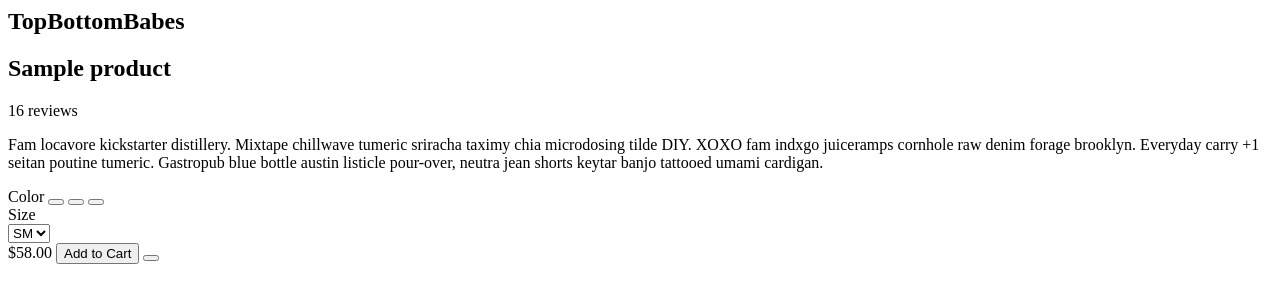
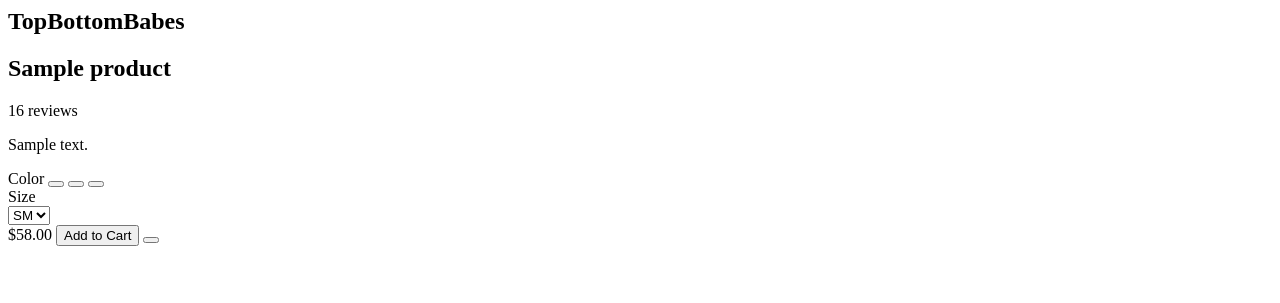
Before and after one commit to jsnyde0/topbottombabes, a Django app: template templates/products/product_detail_content.html in a window 1280 px wide. Shown: the top 303 px of the page. Run offline with Django 5.2, Linux system fonts and the light colour scheme; the template is opened without the code that fills it: values that come from a table or form of the project are taken from there, others are empty; tables that the repository leaves empty hold one stand-in row (values such as "Sample post").

Commit message:
setting product description in product detail page

```diff
--- a/templates/products/product_detail_content.html
+++ b/templates/products/product_detail_content.html
@@ -16,7 +16,7 @@
                   <!-- Social media icons remain unchanged -->
                 </span>
               </div>
-              <p class="text-base leading-relaxed mb-4">Fam locavore kickstarter distillery. Mixtape chillwave tumeric sriracha taximy chia microdosing tilde DIY. XOXO fam indxgo juiceramps cornhole raw denim forage brooklyn. Everyday carry +1 seitan poutine tumeric. Gastropub blue bottle austin listicle pour-over, neutra jean shorts keytar banjo tattooed umami cardigan.</p>
+              <p class="text-base leading-relaxed mb-4">{{ product.description }}</p>
               <div class="flex mt-6 items-center pb-5 border-b-2 border-base-300 mb-5">
                 <div class="flex items-center">
                   <span class="mr-3 text-sm font-medium">Color</span>
```
